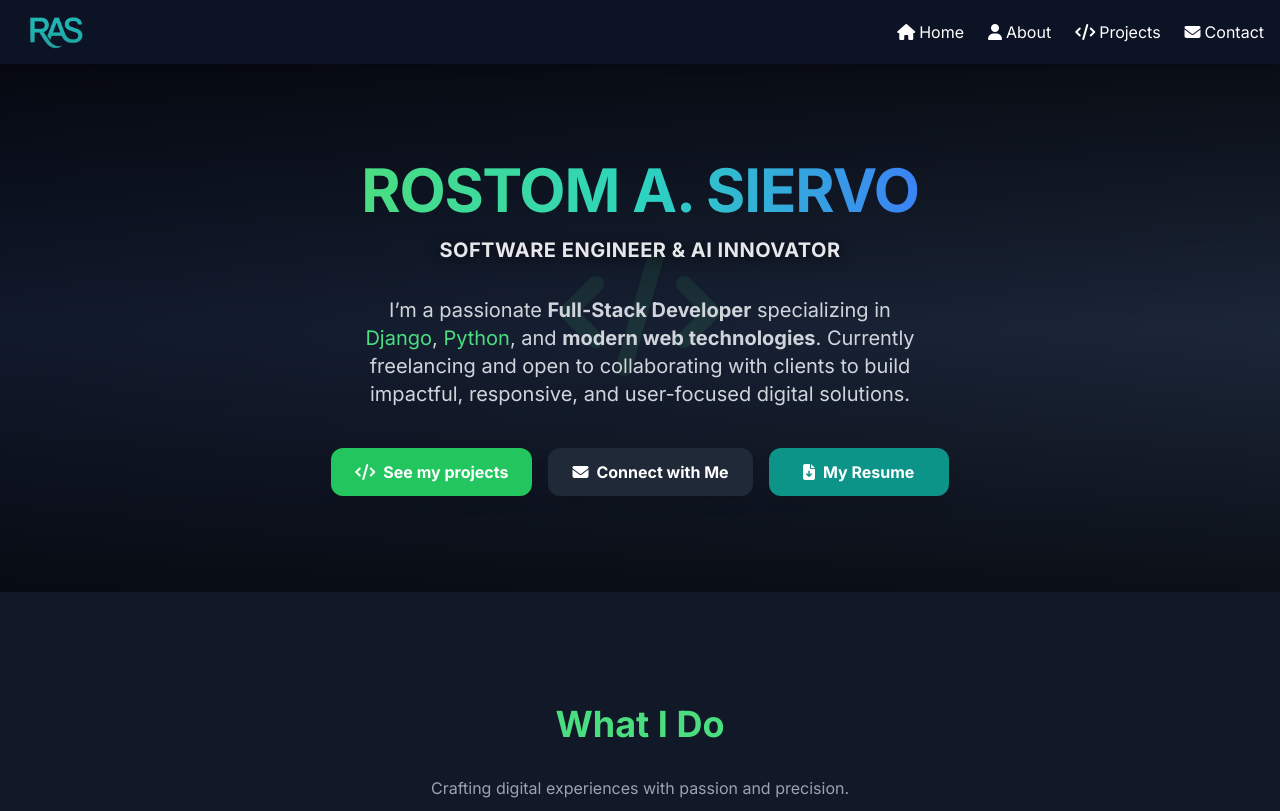
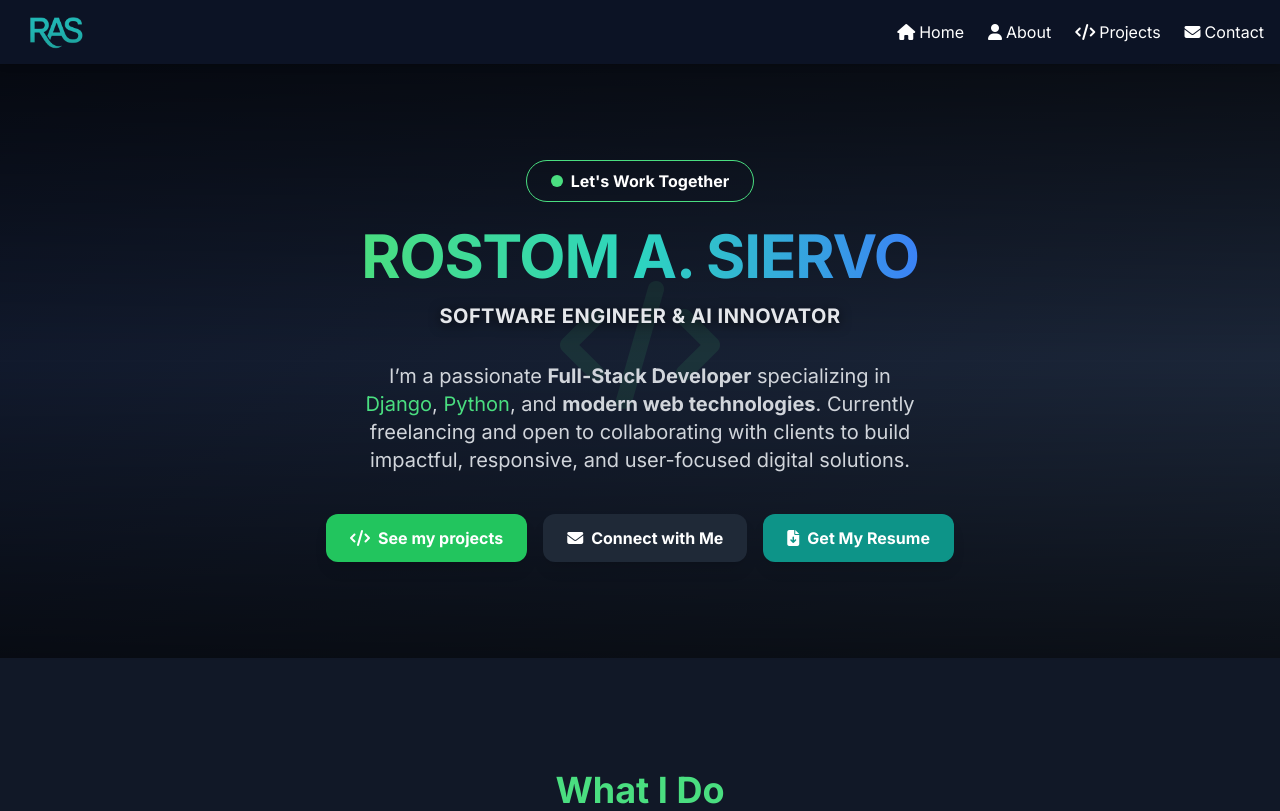
Before and after one commit to RSiervo/Portfolio-Dot-Dev, a Django app: page / in a window 1280 px wide. Shown: the top 811 px of the page. Run offline with Django 4.2, Linux system fonts and the light colour scheme; some libraries are stand-ins or nearby versions.

Commit message:
Active status added

```diff
--- a/portfolio/templates/portfolio/index.html
+++ b/portfolio/templates/portfolio/index.html
@@ -7,6 +7,16 @@
 <section id="home" class="hero py-20 sm:py-24 relative overflow-hidden">
   <div class="max-w-5xl mx-auto text-center relative z-10 px-4">
     <div class="hero-text" data-aos="fade-up">
+
+      <!-- Rotating Text with Green Dot -->
+      <div class="inline-flex items-center gap-2 border border-green-400
+                  rounded-full px-6 py-2 text-sm sm:text-base font-semibold
+                  text-white-400 mb-6">
+        <span id="green-dot" class="h-3 w-3 rounded-full bg-green-400"></span>
+        <span id="rotating-text" class="transition-opacity duration-700 opacity-100">
+          Let's Work Together
+        </span>
+      </div>
 
       <!-- NAME -->
       <h1 class="big animate__animated animate__fadeInDown
@@ -60,7 +70,7 @@
             px-6 py-3 rounded-xl bg-teal-600 hover:bg-teal-700
             text-white font-semibold shadow-lg transition text-center text-base"
           href="{% static 'portfolio/files/Resume_Rostom_Siervo.pdf' %}" download>
-          <i class="fas fa-file-download mr-2"></i> My Resume
+          <i class="fas fa-file-download mr-2"></i> Get My Resume
         </a>
       </div>
     </div>
@@ -257,6 +267,36 @@
       });
     }
   });
+
+  //status
+  const phrases = [
+    "Let's Work Together",
+    "Available for Freelance",
+    "Open to Collaboration",
+    "Building Scalable Apps"
+  ];
+
+  let i = 0;
+  const rotatingText = document.getElementById("rotating-text");
+  const greenDot = document.getElementById("green-dot");
+
+  setInterval(() => {
+    // Fade out text only
+    rotatingText.classList.add("opacity-0");
+
+    setTimeout(() => {
+      // Change text
+      i = (i + 1) % phrases.length;
+      rotatingText.textContent = phrases[i];
+
+      // Blink green dot (pulse effect)
+      greenDot.classList.add("animate-ping");
+      setTimeout(() => greenDot.classList.remove("animate-ping"), 600);
+
+      // Fade text back in
+      rotatingText.classList.remove("opacity-0");
+    }, 700); // matches transition duration
+  }, 3000); // every 3s
 </script>
 
 {% endblock %}
```
